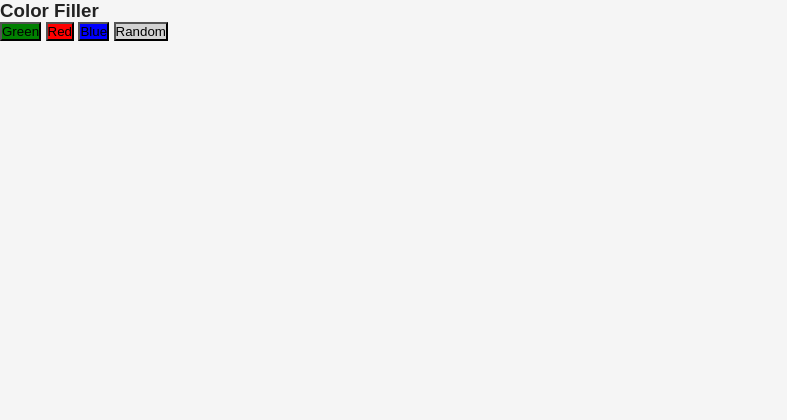
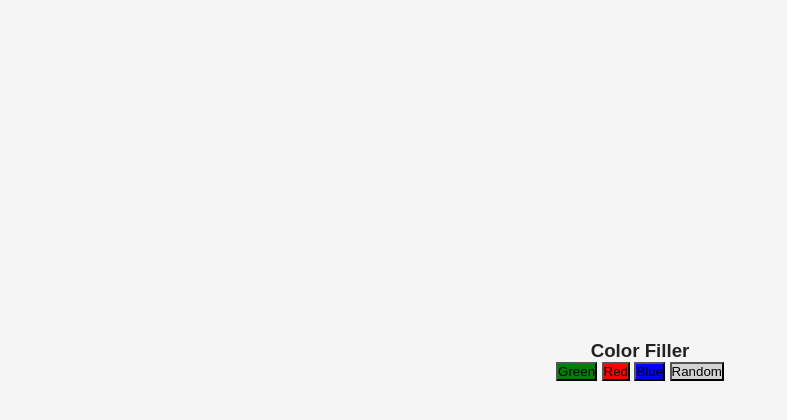
Before and after one commit to devanaclimgo/Practice-JS, a plain HTML site: page Color-Flipper/index.html in a window 1280 px wide. Shown: the whole page, without its empty margins (0-787 px from the left). Drawn offline with Linux system fonts and the light colour scheme.

Commit message:
color filler - aligning main items + defining height and width

```diff
--- a/Color-Flipper/style.css
+++ b/Color-Flipper/style.css
@@ -7,6 +7,8 @@ body {
   background-color: whitesmoke;
   color: #222;
   font-family: Arial, Helvetica, sans-serif;
+  width: 100vw;
+  height: 90vh;
 }
 
 #green {
@@ -26,6 +28,8 @@ body {
 }
 
 body {
+  display: flex;
+  flex-direction: column;
   align-items: center;
   justify-content: center;
 }
```
